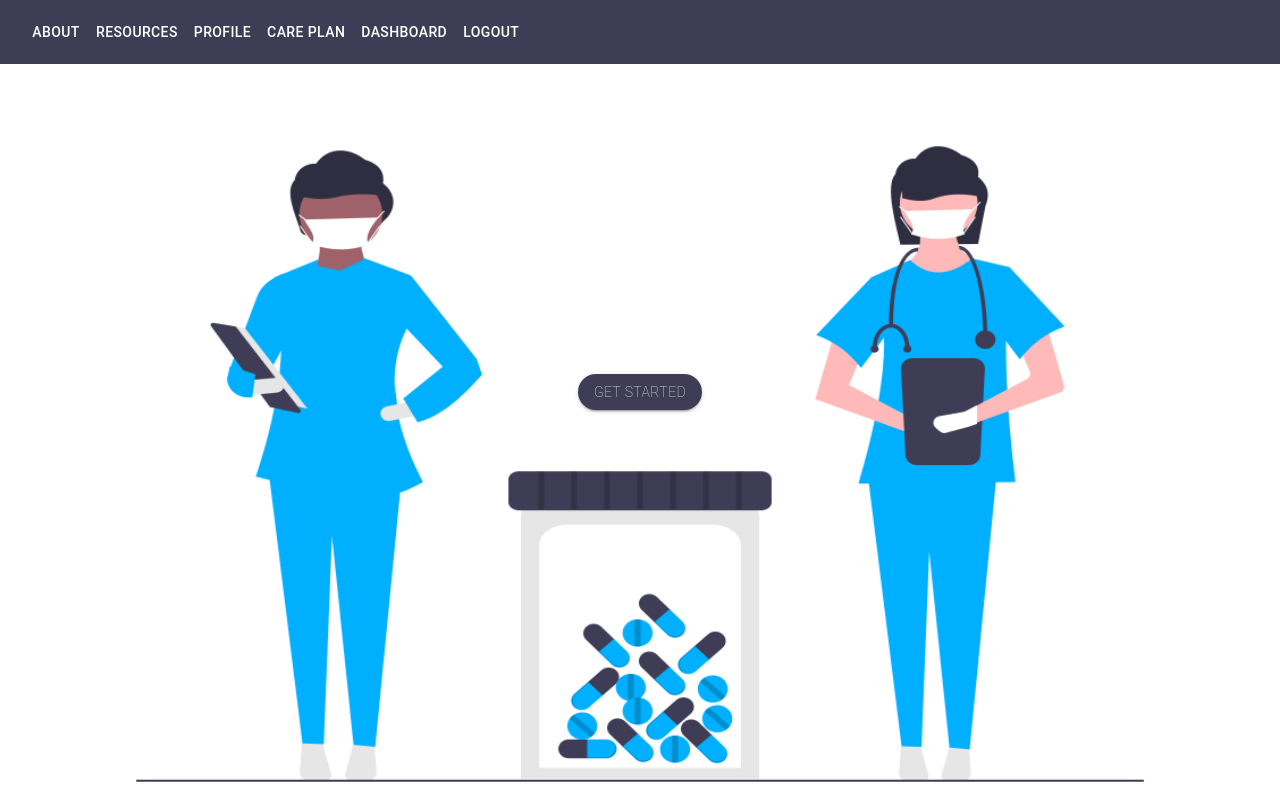
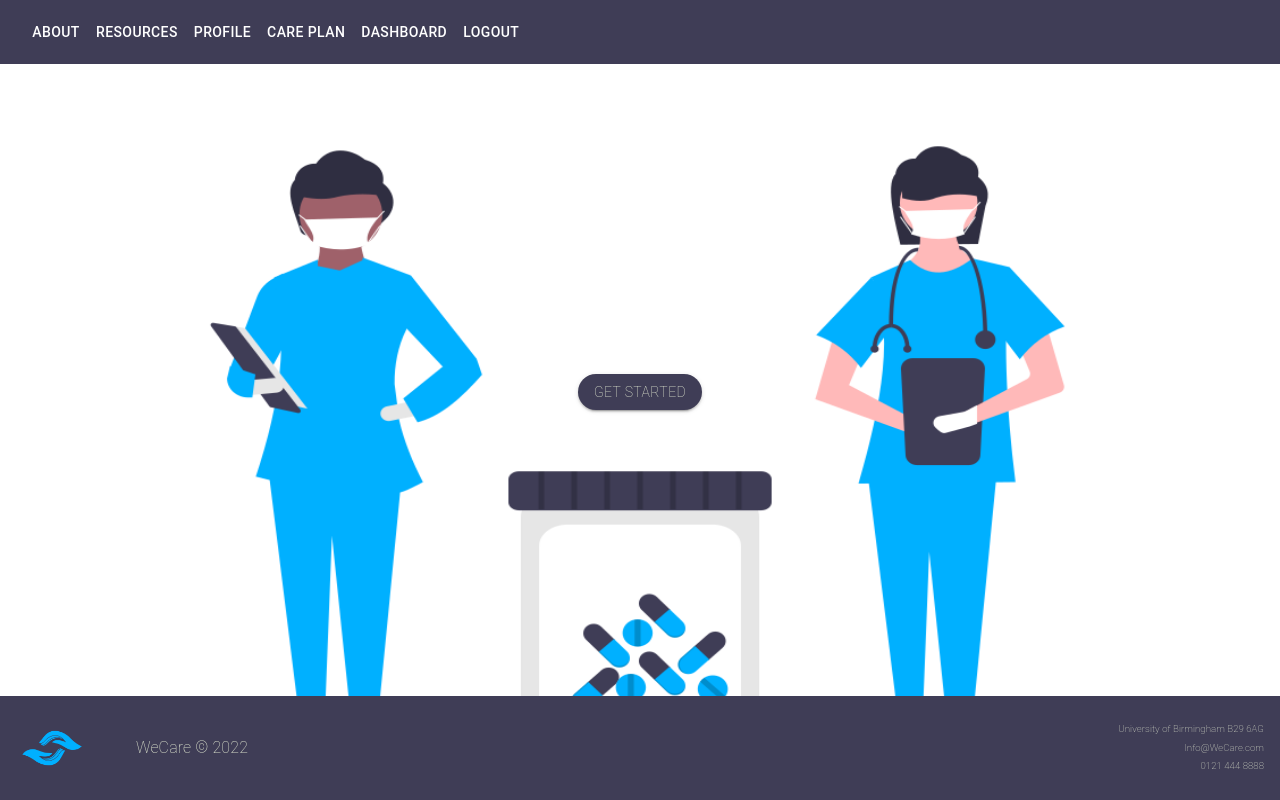
Before and after one commit to C-Sim/we-care-react, a React (Create React App) app: page / in a window 1280 px wide. Shown: the top 800 px of the page. Built offline with nearby package versions, Linux system fonts and the light colour scheme.

Commit message:
sticky footer

```diff
--- a/src/components/molecules/Footer.js
+++ b/src/components/molecules/Footer.js
@@ -14,6 +14,7 @@ export const Footer = () => {
       container
       component="footer"
       width="100vw"
+      bottom={0}
       sx={{
         backgroundColor: "#3f3d56",
         color: "#eef5dbff",
@@ -22,6 +23,7 @@ export const Footer = () => {
         alignItems: "center",
         m: 0,
         p: 2,
+        position: "fixed",
       }}
     >
       <Grid item xs={4} sm={1} md={1}>
--- a/src/containers/PatientProfilePage.js
+++ b/src/containers/PatientProfilePage.js
@@ -41,11 +41,11 @@ export const PatientsProfilePage = () => {
   return (
     <Box
       container
+      pb={15}
       xs={12}
       sm={12}
       md={6}
       sx={{
-        minHeight: "95vh",
         display: "flex",
         flexDirection: "column",
         alignItems: "center",
@@ -57,12 +57,12 @@ export const PatientsProfilePage = () => {
       )`,
       }}
     >
-      <Grid>
-        <ButtonBright
+      <Grid mt={5}>
+        {/* <ButtonBright
           label="Back to Dashboard"
           type="button"
           onClick={handlePageChange}
-        />
+        /> */}
         <Paper
           sx={{
             mt: 4,
--- a/src/index.css
+++ b/src/index.css
@@ -13,4 +13,7 @@
 
 body {
   margin: 0;
+  padding-bottom: 104px;
+  position: relative;
+  min-height: 100vh;
 }
```
